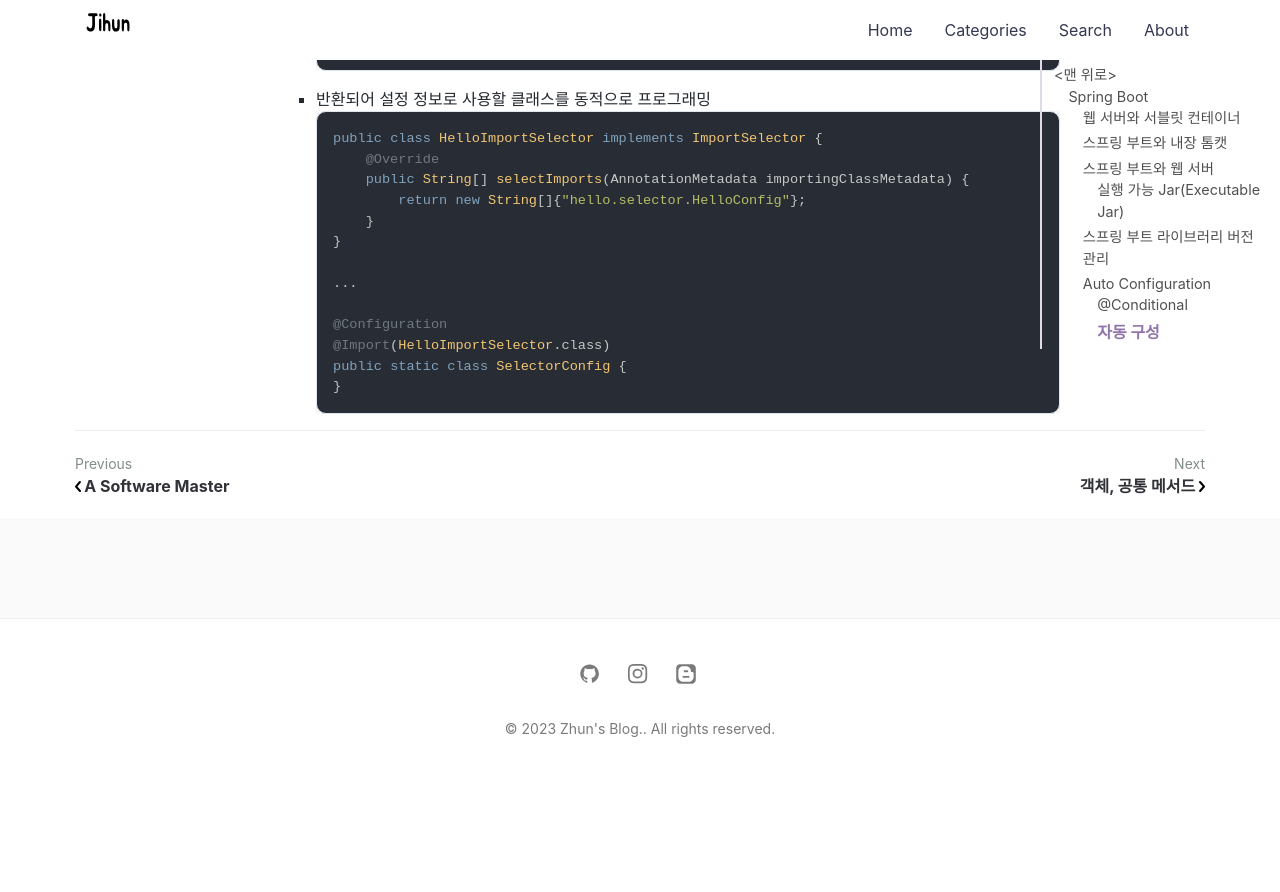
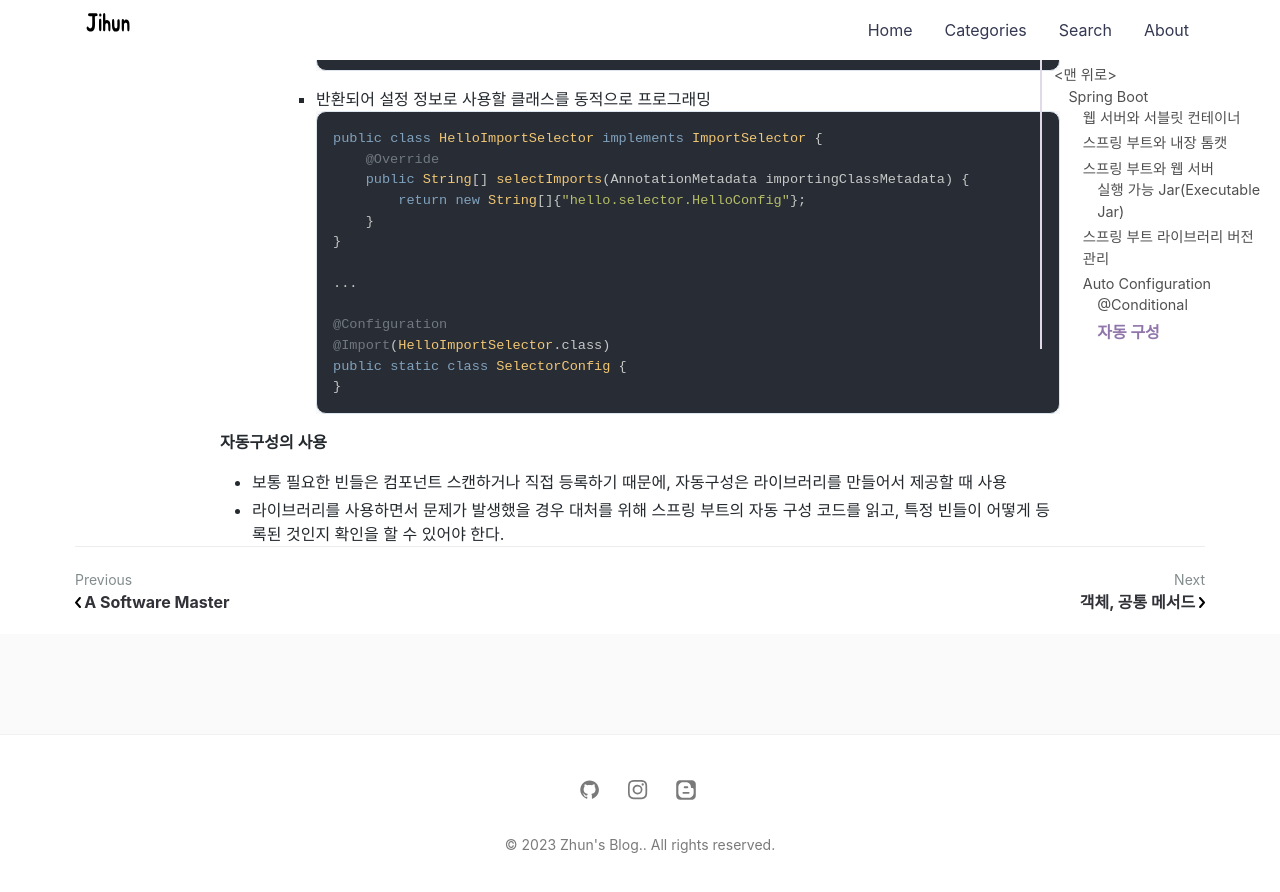
Before and after one commit to jihunparkme/jihunparkme.github.io, a Jekyll site: the page built from _posts/2023-04-06-spring-boot.md, in a window 1280 px wide and 900 px high, scrolled down 12165 px. Shown: the top 892 px of the window. Built offline with Jekyll 4.4.1, drawn with Linux system fonts in a browser that asks for light colours; nearby versions of some CDN libraries; comment, search, counter and statistics services are not loaded; before the commit the page ends 12949 px from its top, so only the background shows below that.

Commit message:
[Spring Boot] Auto Configuration: 정리

````diff
--- a/_posts/2023-04-06-spring-boot.md
+++ b/_posts/2023-04-06-spring-boot.md
@@ -507,3 +507,8 @@ public class JdbcTemplateAutoConfiguration {
       public static class SelectorConfig {
       }
       ```
+
+**자동구성의 사용**
+
+- 보통 필요한 빈들은 컴포넌트 스캔하거나 직접 등록하기 때문에, 자동구성은 라이브러리를 만들어서 제공할 때 사용
+- 라이브러리를 사용하면서 문제가 발생했을 경우 대처를 위해 스프링 부트의 자동 구성 코드를 읽고, 특정 빈들이 어떻게 등록된 것인지 확인을 할 수 있어야 한다.
````
